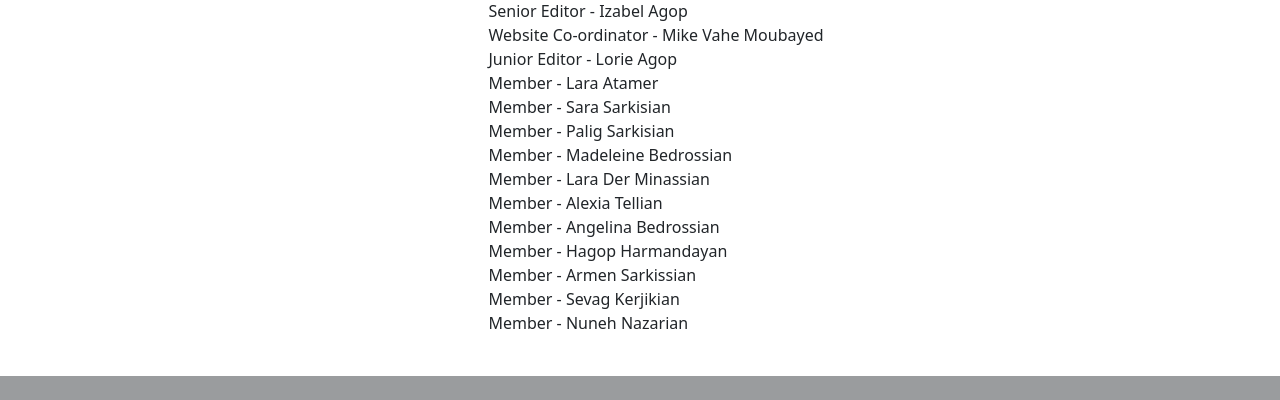
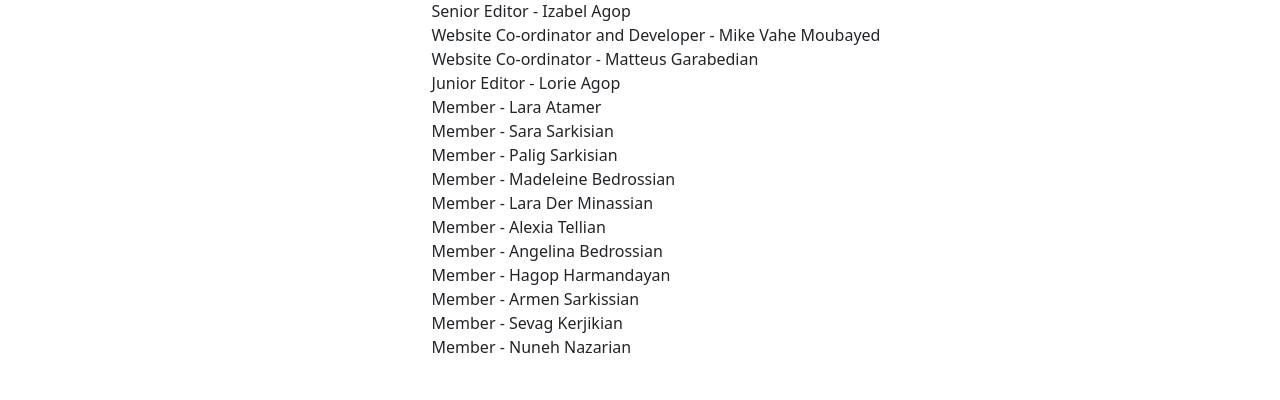
Before and after one commit to MakeMike/ars-student-life, a Flask app: page / in a window 1280 px wide. Shown: the part 1695-2095 px from the top of the page. Before the commit the page ends 2071 px from the top, so only its background shows below. Run offline with Flask 3, Linux system fonts and the light colour scheme.

Commit message:
Update index.html

```diff
--- a/templates/index.html
+++ b/templates/index.html
@@ -37,7 +37,8 @@
   <img src="https://news-site.thebestcodemike.repl.co/image/0813bfdf-c1d2-4ee2-b890-404c835e0e67/">
   <ul style="list-style:none; align-self:center;">
     <li>Senior Editor - Izabel Agop</li>
-    <li>Website Co-ordinator - Mike Vahe Moubayed</li>
+    <li>Website Co-ordinator and Developer - Mike Vahe Moubayed</li>
+    <li>Website Co-ordinator - Matteus Garabedian</li>
     <li>Junior Editor - Lorie Agop</li>
     <li>Member - Lara Atamer</li>
     <li>Member - Sara Sarkisian</li>
```
